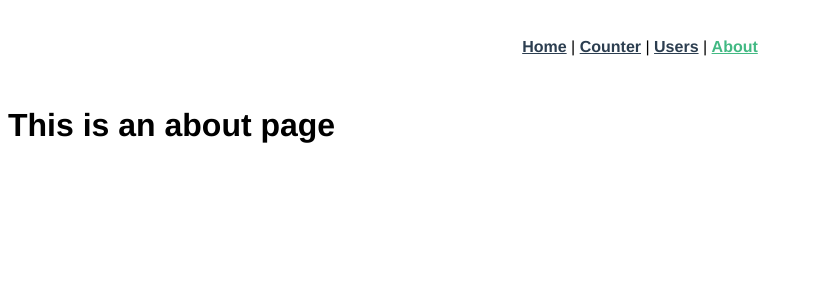
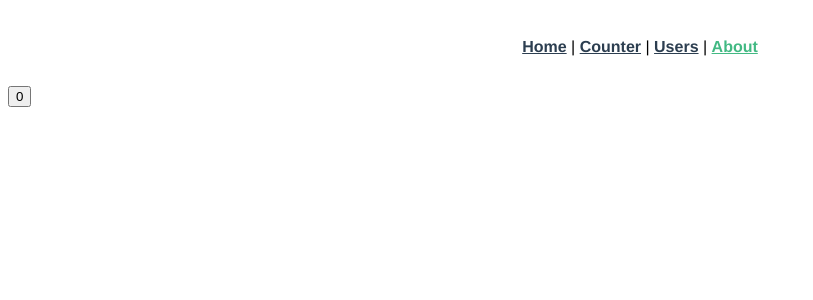
Before and after one commit to JeffRalf/kanema, a Vue app in the folder frontend/: page /about in a window 1280 px wide. Shown: the top 300 px of the page, without its empty margins (0-813 px from the left). Built offline with nearby package versions, Linux system fonts and the light colour scheme; the HTML template or start-up script is replaced by a standard one.

Commit message:
detailpage

```diff
--- a/frontend/src/components/Movie.vue
+++ b/frontend/src/components/Movie.vue
@@ -8,7 +8,9 @@
     <tbody>
       <tr>
         <td>{{ movie.original_title }}</td>
-        <input type="checkbox" />
+        <a href="http://localhost:8080">
+          <input type="button" value="More details" />
+        </a>
       </tr>
     </tbody>
   </table>
@@ -18,14 +20,6 @@
 export default {
   props: {
     movie: Object,
-  },
-  methods: {
-    increment: function () {
-      this.movie.vote_average += 0.1;
-    },
-    reduce: function () {
-      this.movie.vote_average -= 0.1;
-    },
   },
 };
 </script>
--- a/frontend/src/views/About.vue
+++ b/frontend/src/views/About.vue
@@ -1,3 +1,5 @@
 <template>
-  <h1>This is an about page</h1>
+  <form>
+    <input type="button" value="0" id="btn" />
+  </form>
 </template>
```
